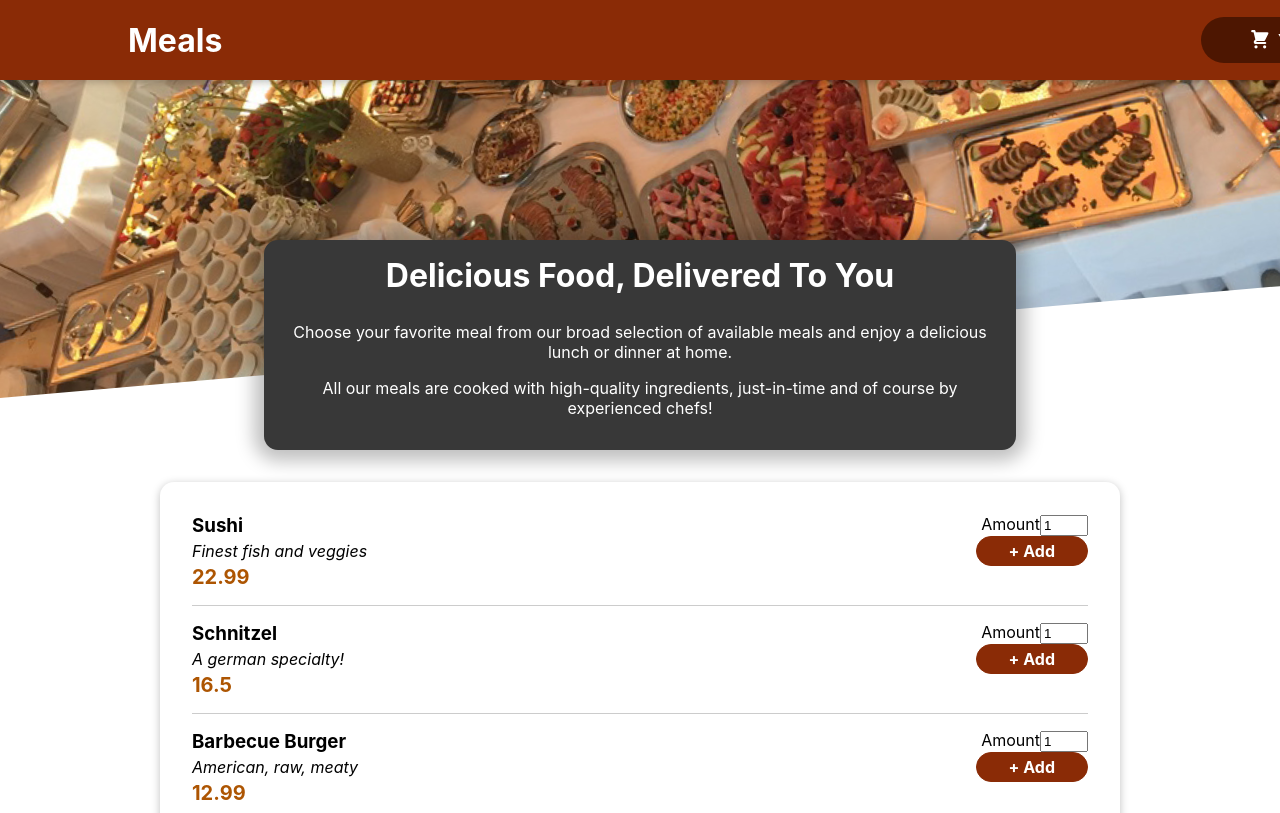
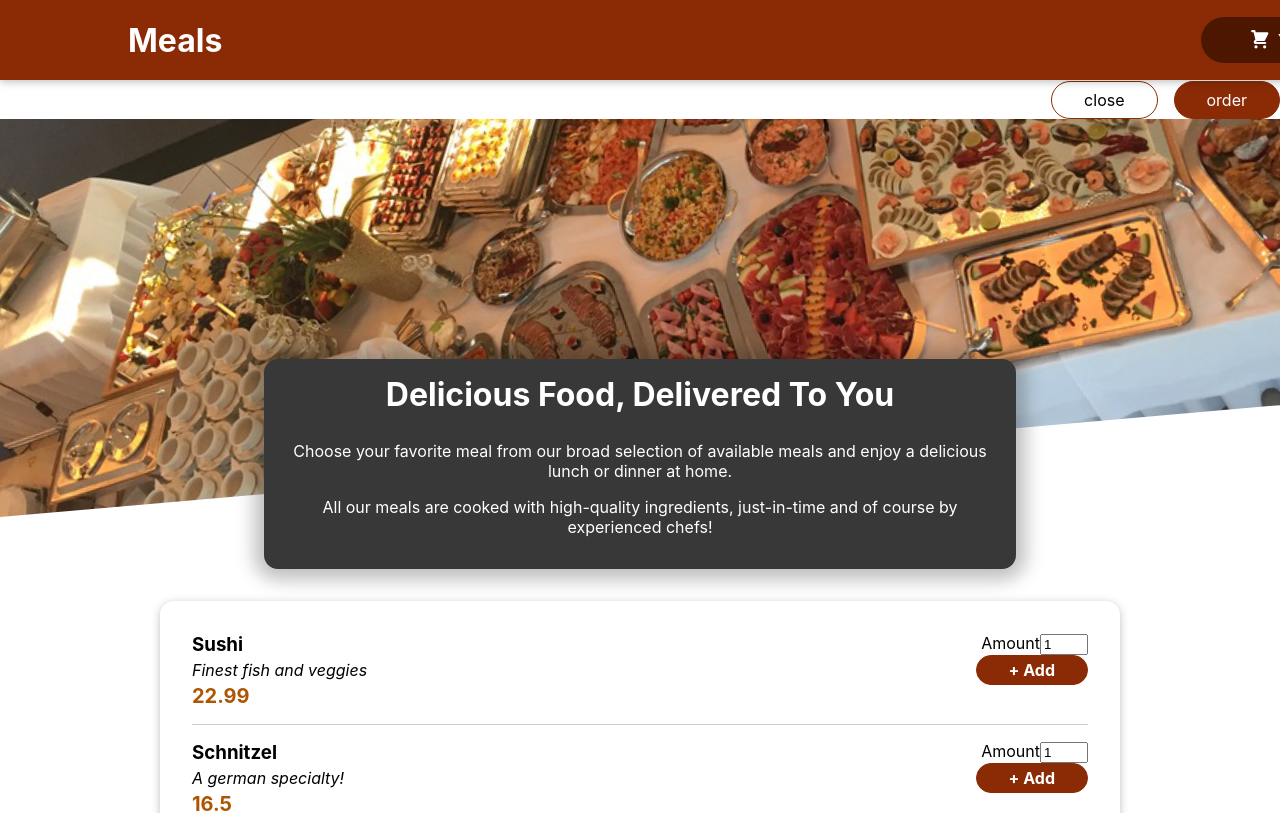
Before and after one commit to seolheekang1221/Food_order_app, a React (Create React App) app: page / in a window 1280 px wide. Shown: the top 813 px of the page. Built offline with nearby package versions, Linux system fonts and the light colour scheme; the HTML template or start-up script is replaced by a standard one.

Commit message:
adding a modal via a react portal

```diff
--- a/public/index.html
+++ b/public/index.html
@@ -28,6 +28,7 @@
   </head>
   <body>
     <noscript>You need to enable JavaScript to run this app.</noscript>
+    <div id="overlays"></div>
     <div id="root"></div>
     <!--
       This HTML file is a template.
--- a/src/App.js
+++ b/src/App.js
@@ -2,10 +2,12 @@
 
 import Header from './components/Layout/Header';
 import Meals from './components/Meals/Meals';
+import Cart from './components/Cart/Cart';
 
 function App() {
   return (
     <Fragment>
+      <Cart />
       <Header />
       <main>
         <Meals />
--- a/src/components/Cart/Cart.js
+++ b/src/components/Cart/Cart.js
@@ -1,3 +1,4 @@
+import Modal from '../UI/Modal';
 import classes from "./Cart.module.css";
 
 const Cart = (props) => {
@@ -10,7 +11,7 @@
   );
 
   return (
-    <div>
+    <Modal>
       {cartItems}
       <div className={classes.total}>
         <span>Total Amount</span>
@@ -20,7 +21,7 @@
         <button className={classes["button-alt"]}>close</button>
         <button className={classes.button}>order</button>
       </div>
-    </div>
+    </Modal>
   );
 };
 
--- /dev/null
+++ b/src/components/UI/Modal.js
@@ -0,0 +1,26 @@
+import { Fragment } from 'react';
+import ReactDOM from 'react-dom';
+
+import classes from './Modal.module.css';
+
+const Backdrop = props => {
+    return <div className ={classes.backdrop} />
+};
+
+const ModalOverlay = props => {
+    return (<div className={classes.modal}>
+        <div className={classes.content}>{props.children}</div>
+    </div>
+    );
+};
+
+const portalElement = document.getElementById('overlays');
+
+
+const Modal = (props) => {
+    return <Fragment>
+        {ReactDOM.createPortal(<Backdrop />, portalElement)}
+        {ReactDOM.createPortal(<ModalOverlay>{props.children}</ModalOverlay>, portalElement)}
+    </Fragment>
+};
+export default Modal;
```
Also changed, not shown: src/components/UI/Modal.module.css (added).
